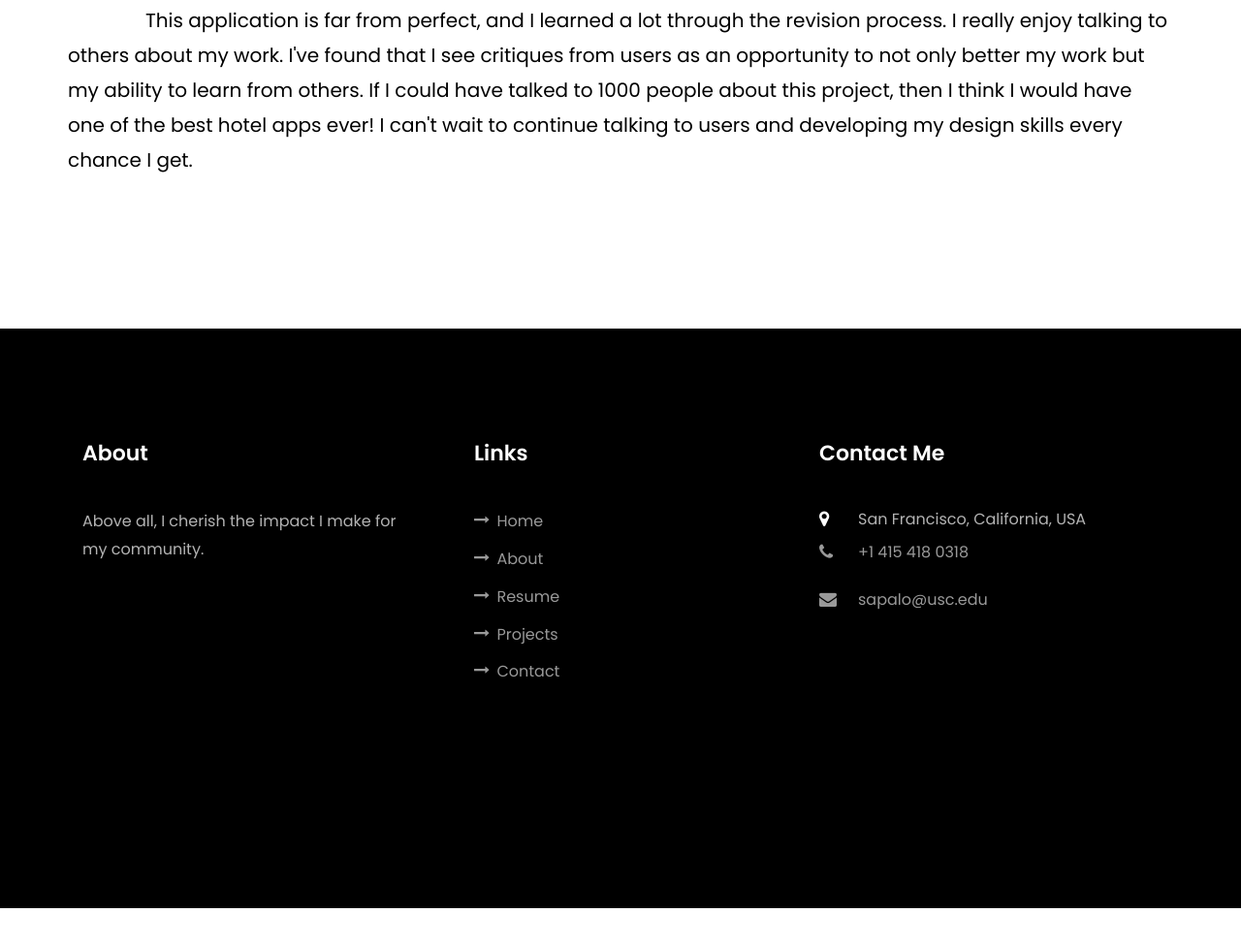
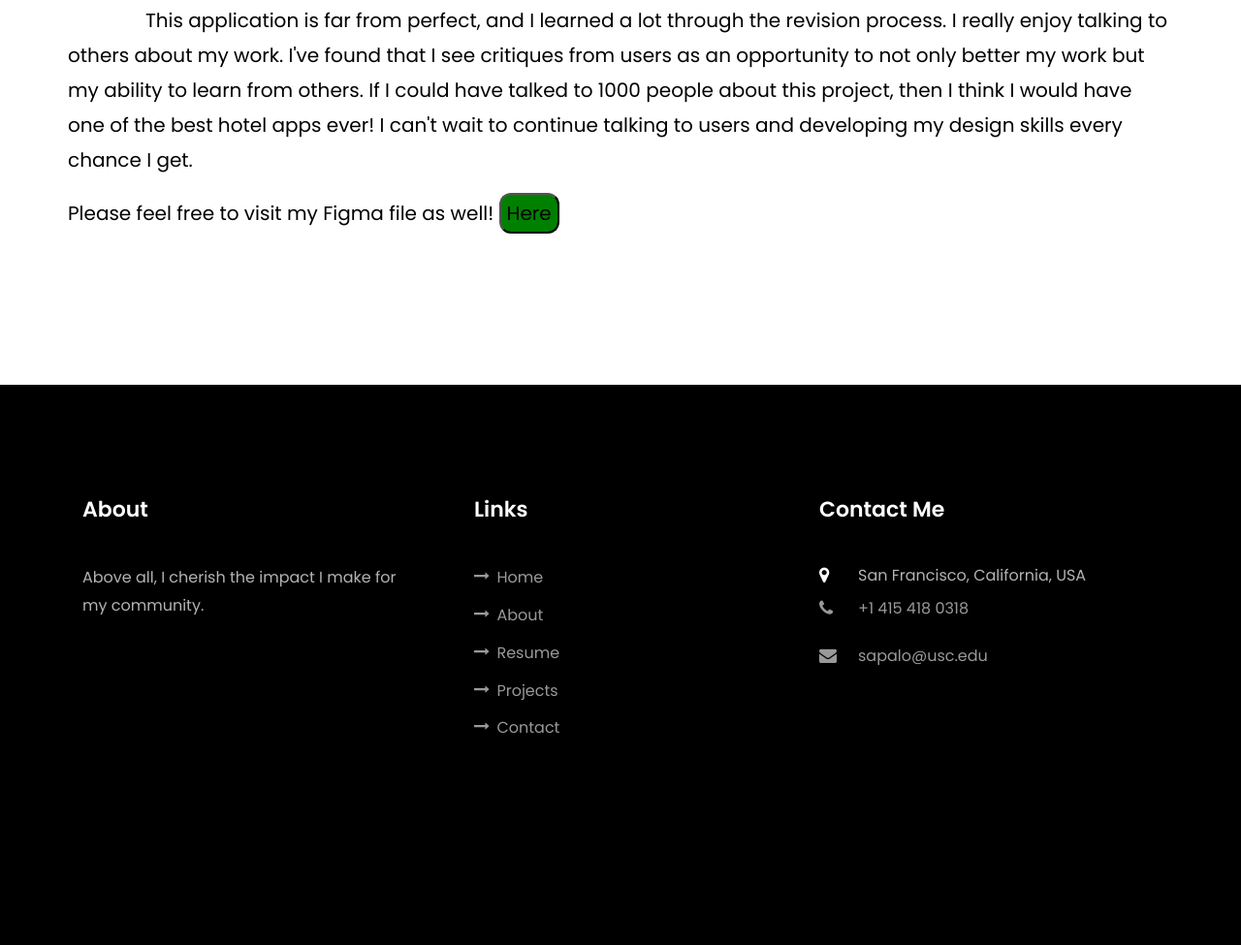
Before and after one commit to bsapalo/web.me, a plain HTML site: page Kardon.html in a window 1280 px wide. Shown: the part 9716-10691 px from the top of the page at 97% size. Before the commit the page ends 10653 px from the top, so only its background shows below. Drawn offline with Linux system fonts and the light colour scheme; files whose address does not match are found by name.

Commit message:
added link to Figma File.

```diff
--- a/Kardon.html
+++ b/Kardon.html
@@ -219,6 +219,11 @@
             If I could have talked to 1000 people about this project, then I think I would have one of
             the best hotel apps ever! I can't wait to continue talking to users and developing my
             design skills every chance I get.
+            </p>
+            <p>
+            Please feel free to visit my Figma file as well!
+             <button style = "background-color: green;font-size: 20px;border-radius: 12px;"
+             onclick="window.location.href = 'https://www.figma.com/file/aUeP0u8QuRbYeeibfHd8yf/A14-Designing-and-Prototyping';">Here</button>
             </p>
             </div>
             </div>
```
